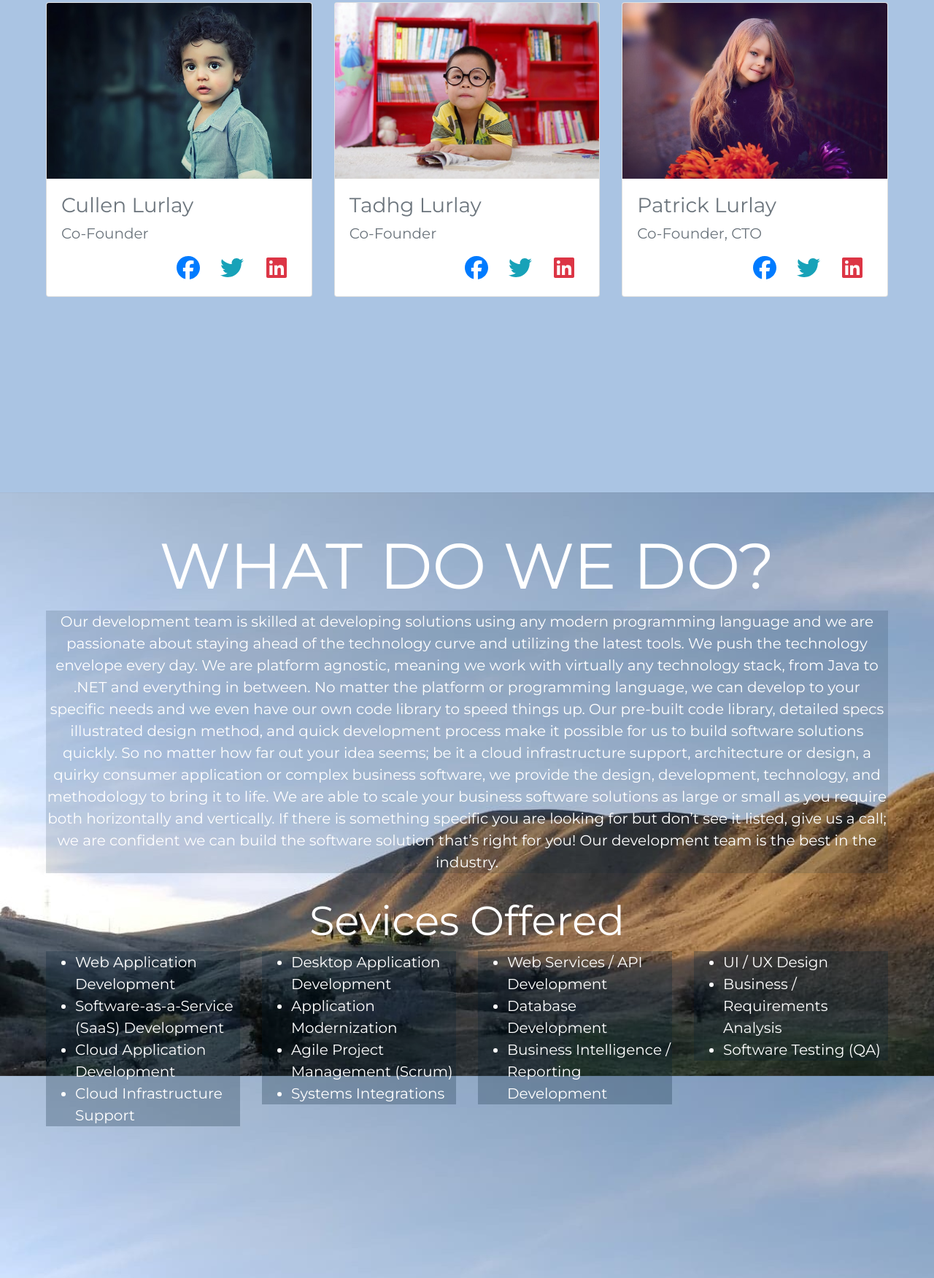
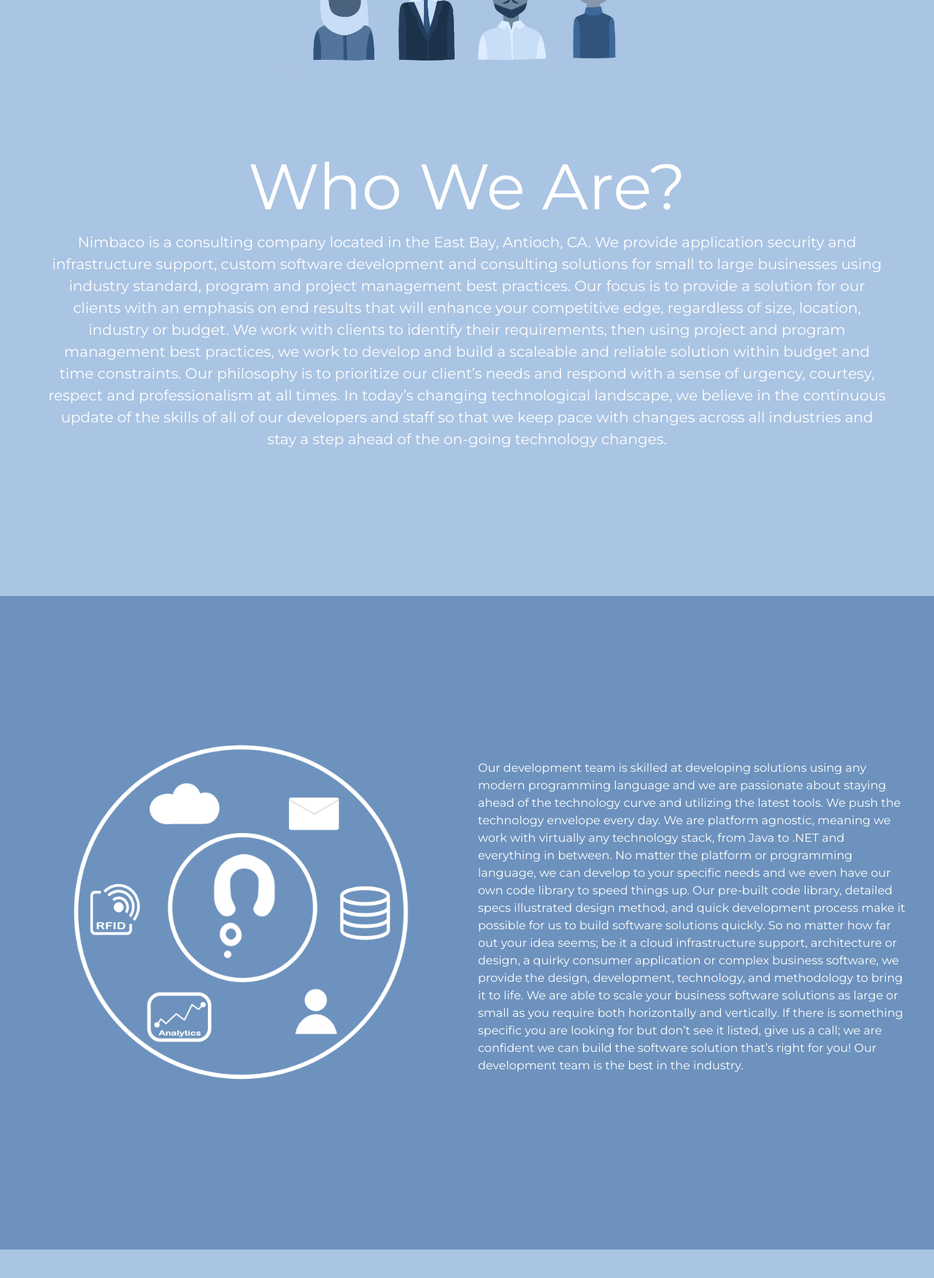
Before and after one commit to nibmaco/site, a website: page index.html in a window 1280 px wide. Shown: the part 1045-2797 px from the top of the page at 73% size. Drawn offline with nearby package versions, Linux system fonts and the light colour scheme.

Commit message:
What do we do, changes

```diff
--- a/css/style.css
+++ b/css/style.css
@@ -35,7 +35,7 @@
 
 }
 #whatdowedo {
-  background-image: url(../images/mountain3.jpg);
+  background-color: #6d92bd;
   color: #fff;
   background-size:cover;
   background-position: center;
@@ -174,9 +174,6 @@
 /* end of header */
 
 /* mission */
-.mission {
-  background: #151f20;
-}
 
 .underline {
   width: 150px;
@@ -412,4 +409,25 @@
   color: #70aed2;
   text-decoration: none;
 }
+
+.leftside, rightside{
+
+    height:100vh;
+    width:100%;
+}
+
+.wwdlogo {
+  display: block;
+  margin-left: auto;
+  margin-right: auto;
+  width: 100%;
+}
+
+.mission {
+  margin-left: auto;
+  margin-right: auto;
+  width: 100%;
+  top: 50%;
+  bottom: 50%;
+}
 /* end of footer */
--- a/index.html
+++ b/index.html
@@ -6,8 +6,7 @@
     <meta name="viewport" content="width=device-width, initial-scale=1, shrink-to-fit=no">
     <link rel="title icon" type="image/png" href="images/logo.png"/>
     <!-- Bootstrap CSS -->
-   <!-- Bootstrap CSS -->
-    <link rel="stylesheet" href="https://cdn.jsdelivr.net/npm/bootstrap@4.5.3/dist/css/bootstrap.min.css" integrity="sha384-TX8t27EcRE3e/ihU7zmQxVncDAy5uIKz4rEkgIXeMed4M0jlfIDPvg6uqKI2xXr2" crossorigin="anonymous">
+   <link rel="stylesheet" href="css/bootstrap.min.css">
    <script src="js/all.js"></script>
    <link href="https://fonts.googleapis.com/css?family=Montserrat" rel="stylesheet">
     <link rel="stylesheet" href="css/style.css">
@@ -46,13 +45,75 @@
      </section>
      <!-- end of banner -->
 
-    <!--who are we-->>
-     <section class="p-sm-5 p-2" id="whoweare">
+     <!-- Mission section
+     <section class="p-5"  id="mission">
+        <div class="container-fluid">
+            <!-- title
+            <div class="row">
+                <div class="col text-center mb-3">
+                    <h1 class="text-warning display-2">Our mission</h1>
+                    <p class="lead text-secondary text-justify-center">Our mission at Nimbaco is to become the preferred software consulting firm in the industry by providing the highest quality services to our clients at an affordable price.
+                        We go to great lengths to find, attract, hire, motivate, manage, and retain the best software engineers and we offer them on demand to our clients at an affordable price. We handle all of the management, administration, infrastructure, and training so our clients can focus on their core competencies.
+                        Our design process is iterative, creative, detailed, and fast. We work with you to capture your vision ensuring desired user experiences are met.
+                        Our attention to detail allows us to catch any potential problems early on and enables us to introduce new features for an improved experience and outcome. Using this method, common user interface elements, usability testing, and experienced software analysts and designers, our design process produces amazing results. Give us your wish list and let us get to work!
+                        So, whether you are looking to completely outsource a software project or add world-class software professionals to your team, we will deliver!</p>
+                </div>
+            </div>
+        </div>
+     </section>
+    -->
+     <!-- End Mission section-->
+
+     <!-- who are we / about us -->
+     <section class=" p-5" id="whoweare">
+      <div class="container-fluid" style="padding-bottom: 120px;">
+          <!-- title -->
+          <div class="row">
+              <div class="col text-center mb-3">
+                  <img src="/images/caro-eefa.jpg" alt="Italian Trulli" style="height:400px;">
+                  <h1 class="text-white display-2">Who We Are?</h1>
+                  <p class="lead text-white text-justify-center">Nimbaco is a consulting company located in the East Bay, Antioch, CA. We provide application security and infrastructure support, custom software development and consulting solutions for small to large businesses using industry standard, program and project management best practices.
+                      Our focus is to provide a solution for our clients with an emphasis on end results that will enhance your competitive edge, regardless of size, location, industry or budget.
+                      We work with clients to identify their requirements, then using project and program management best practices, we work to develop and build a scaleable and reliable solution within budget and time constraints.
+                      Our philosophy is to prioritize our client’s needs and respond with a sense of urgency, courtesy, respect and professionalism at all times.
+                      In today’s changing technological landscape, we believe in the continuous update of the skills of all of our developers and staff so that we keep pace with changes across all industries and stay a step ahead of the on-going technology changes.
+
+                      </p>
+              </div>
+          </div>
+          <!-- end of title -->
+      </div>
+   </section>
+     <!-- end of who we are / about us -->
+
+     <!-- What do we do section -->
+     <section class="p-5" id="whatdowedo">
+        <div class="row justify-content-center align-items-center" style="height:100vh">
+          <div class="row">
+            <div class="col-6">
+                <img src="images/icon1.png" alt="icon1" class="wwdlogo">
+            </div>
+
+            <div class="col-6 d-flex align-items-center">
+              <p class="">Our development team is skilled at developing solutions using any modern programming language and we are passionate about staying ahead of the technology curve and utilizing the latest tools. We push the technology envelope every day.
+              We are platform agnostic, meaning we work with virtually any technology stack, from Java to .NET and everything in between. No matter the platform or programming language, we can develop to your specific needs and we even have our own code library to speed things up. Our pre-built code library, detailed specs illustrated design method, and quick development process make it possible for us to build software solutions quickly. So no matter how far out your idea seems; be it a cloud infrastructure support, architecture or design, a quirky consumer application or complex business software, we provide the design,  development, technology, and methodology to bring it to life.
+               We are able to scale your business software solutions as large or small as you require both horizontally and vertically.
+               If there is something specific you are looking for but don’t see it listed, give us a call; we are confident we can build the software solution that’s right for you!
+               Our development team is the best in the industry.</p>
+
+            </div>
+          </div>
+        </div>
+     </section>
+     <!-- end of What do we do -->
+
+     <!-- team
+     <section class="p-sm-5 p-2" id="team">
         <div class="container-fluid"style="height: 100vh">
 
              <div class="row">
                 <div class="col text-center mb-3">
-                    <h1 class="text-white display-2">WHO WE ARE?</h1>
+                    <h1 class="text-white display-2">Team</h1>
                     <p class="lead text-light">Lorem ipsum dolor, sit amet consectetur adipisicing elit. Nam, a. Omnis, numquam!</p>
                 </div>
             </div>
@@ -63,17 +124,16 @@
                         <img src="images/kid1.jpg" class="card-img-top">
                         <div class="card-body">
                             <div class="card-title">
-                                <h3 class="text-muted">Cullen Lurlay</h3>
+                                <h3 class="text-muted">Patrick</h3>
                             </div>
                             <div class="card-subtitle">
-                                <p class="lead text-secondary">Co-Founder</p>
+                                <p class="lead text-secondary">Chief Executive Officer</p>
                             </div>
                             <div class="text-right">
                                 <a href="#"><i class="fab fa-facebook fa-2x mx-2 text-primary"></i></a>
                                 <a href="#"><i class="fab fa-twitter fa-2x mx-2 text-info"></i></a>
                                 <a href="https://www.linkedin.com/in/patrick-lurlay-10a20b12/"><i class="fab fa-linkedin fa-2x mx-2 text-danger"></i></a>
                             </div>
-
                         </div>
                     </div>
                 </div>
@@ -82,10 +142,10 @@
                         <img src="images/kid2.jpg" class="card-img-top">
                         <div class="card-body">
                             <div class="card-title">
-                                <h3 class="text-muted">Tadhg Lurlay</h3>
+                                <h3 class="text-muted">Cullen</h3>
                             </div>
                             <div class="card-subtitle">
-                                <p class="lead text-secondary">Co-Founder</p>
+                                <p class="lead text-secondary">Co-founder</p>
                             </div>
                             <div class="text-right">
                                 <a href="#"><i class="fab fa-facebook fa-2x mx-2 text-primary"></i></a>
@@ -100,17 +160,15 @@
                         <img src="images/kid3.jpg" class="card-img-top">
                         <div class="card-body">
                             <div class="card-title">
-                                <h3 class="text-muted">Patrick Lurlay</h3>
+                                <h3 class="text-muted">Tadhg</h3>
                             </div>
                             <div class="card-subtitle">
-                                <p class="lead text-secondary">Co-Founder, CTO</p>
+                                <p class="lead text-secondary">Co-Founder</p>
                             </div>
                             <div class="text-right">
                                 <a href="#"><i class="fab fa-facebook fa-2x mx-2 text-primary"></i></a>
                                 <a href="#"><i class="fab fa-twitter fa-2x mx-2 text-info"></i></a>
                                 <a href="https://www.linkedin.com/in/tadhg-lurlay-144726102/"><i class="fab fa-linkedin fa-2x mx-2 text-danger"></i></a>
-                            </div>
-
                             </div>
                         </div>
                     </div>
@@ -118,63 +176,8 @@
             </div>
         </div>
      </section>
-     <!-- end of who are we-->
-
-
-     <!-- What do we do section -->
-     <section class="p-5" id="whatdowedo">
-        <div class="container-fluid"  style="padding-bottom: 250px;">
-            <!-- title -->
-            <div class="row">
-                <div class="col text-center mb-3">
-                    <h1 class="text-white display-2">WHAT DO WE DO?</h1>
-                    <p class="lead text-white" id="card1">Our development team is skilled at developing solutions using any modern programming language and we are passionate about staying ahead of the technology curve and utilizing the latest tools. We push the technology envelope every day.
-                        We are platform agnostic, meaning we work with virtually any technology stack, from Java to .NET and everything in between. No matter the platform or programming language, we can develop to your specific needs and we even have our own code library to speed things up. Our pre-built code library, detailed specs illustrated design method, and quick development process make it possible for us to build software solutions quickly. So no matter how far out your idea seems; be it a cloud infrastructure support, architecture or design, a quirky consumer application or complex business software, we provide the design,  development, technology, and methodology to bring it to life.
-                        We are able to scale your business software solutions as large or small as you require both horizontally and vertically.
-                        If there is something specific you are looking for but don’t see it listed, give us a call; we are confident we can build the software solution that’s right for you!
-                        Our development team is the best in the industry.</p>
-                </div>
-            </div>
-            <div class="container-fluid">
-                <h2 class="text-white display-4 text-center">Sevices Offered</h2>
-
-            </div>
-            <!-- end of title -->
-            <div class="row">
-                <div class="col-lg-3 col-sm-6">
-                    <ul class="lead text-white" id="card2">
-                        <li>Web Application Development</li>
-                        <li>Software-as-a-Service (SaaS) Development</li>
-                        <li>Cloud Application Development</li>
-                        <li>Cloud Infrastructure Support</li>
-                    </ul>
-                </div>
-                <div class="col-lg-3 col-sm-6">
-                    <ul class="lead text-white" id="card3">
-                        <li>Desktop Application Development</li>
-                        <li>Application Modernization</li>
-                        <li>Agile Project Management (Scrum)</li>
-                        <li>Systems Integrations</li>
-                    </ul>
-                </div>
-                <div class="col-lg-3 col-sm-6">
-                    <ul class="lead text-white" id="card4">
-                        <li>Web Services / API Development</li>
-                        <li>Database Development</li>
-                        <li>Business Intelligence / Reporting Development</li>
-                    </ul>
-                </div>
-                <div class="col-lg-3 col-sm-6">
-                    <ul class="lead text-white" id="card5">
-                        <li>UI / UX Design</li>
-                        <li>Business / Requirements Analysis</li>
-                        <li>Software Testing (QA)</li>
-                    </ul>
-                </div>
-            </div>
-        </div>
-     </section>
-     <!-- end of What do we do -->
+    -->
+     <!-- end of team -->
 
      <!-- contact -->
      <section class="p-5" id="contactus">
@@ -229,6 +232,8 @@
                     </form>
                 </div>
             </div>
+             <!-- 4. Name input -->
+
         </div>
      </section>
      <!-- end of contact -->
@@ -261,6 +266,9 @@
                               <li>
                                 <a href="#whatdowedo" class="footer-link">What Do We Do?</a>
                               </li>
+                              <!--<li>
+                                <a href="#team" class="footer-link">Team</a>
+                              </li>-->
                               <li>
                                 <a href="#contactus" class="footer-link">Contact</a>
                               </li>
@@ -309,11 +317,10 @@
      </footer>
      <!-- end of footer -->
 
-    <!-- Option 2: jQuery, Popper.js, and Bootstrap JS -->
-    <script src="https://code.jquery.com/jquery-3.5.1.slim.min.js" integrity="sha384-DfXdz2htPH0lsSSs5nCTpuj/zy4C+OGpamoFVy38MVBnE+IbbVYUew+OrCXaRkfj" crossorigin="anonymous"></script>
-    <script src="https://cdn.jsdelivr.net/npm/popper.js@1.16.1/dist/umd/popper.min.js" integrity="sha384-9/reFTGAW83EW2RDu2S0VKaIzap3H66lZH81PoYlFhbGU+6BZp6G7niu735Sk7lN" crossorigin="anonymous"></script>
-    <script src="https://cdn.jsdelivr.net/npm/bootstrap@4.5.3/dist/js/bootstrap.min.js" integrity="sha384-w1Q4orYjBQndcko6MimVbzY0tgp4pWB4lZ7lr30WKz0vr/aWKhXdBNmNb5D92v7s" crossorigin="anonymous"></script>
-
+    <!-- jQuery first, then Popper.js, then Bootstrap JS -->
+    <script src="js/jquery-3.5.1.slim.min.js"></script>
+    <script src="js/popper.min.js"></script>
+    <script src="/js/bootstrap.min.js"></script>
     <script>
         $('#year').text(new Date().getFullYear());
     </script>
```
Also changed, not shown: images/icon1.png (added).
